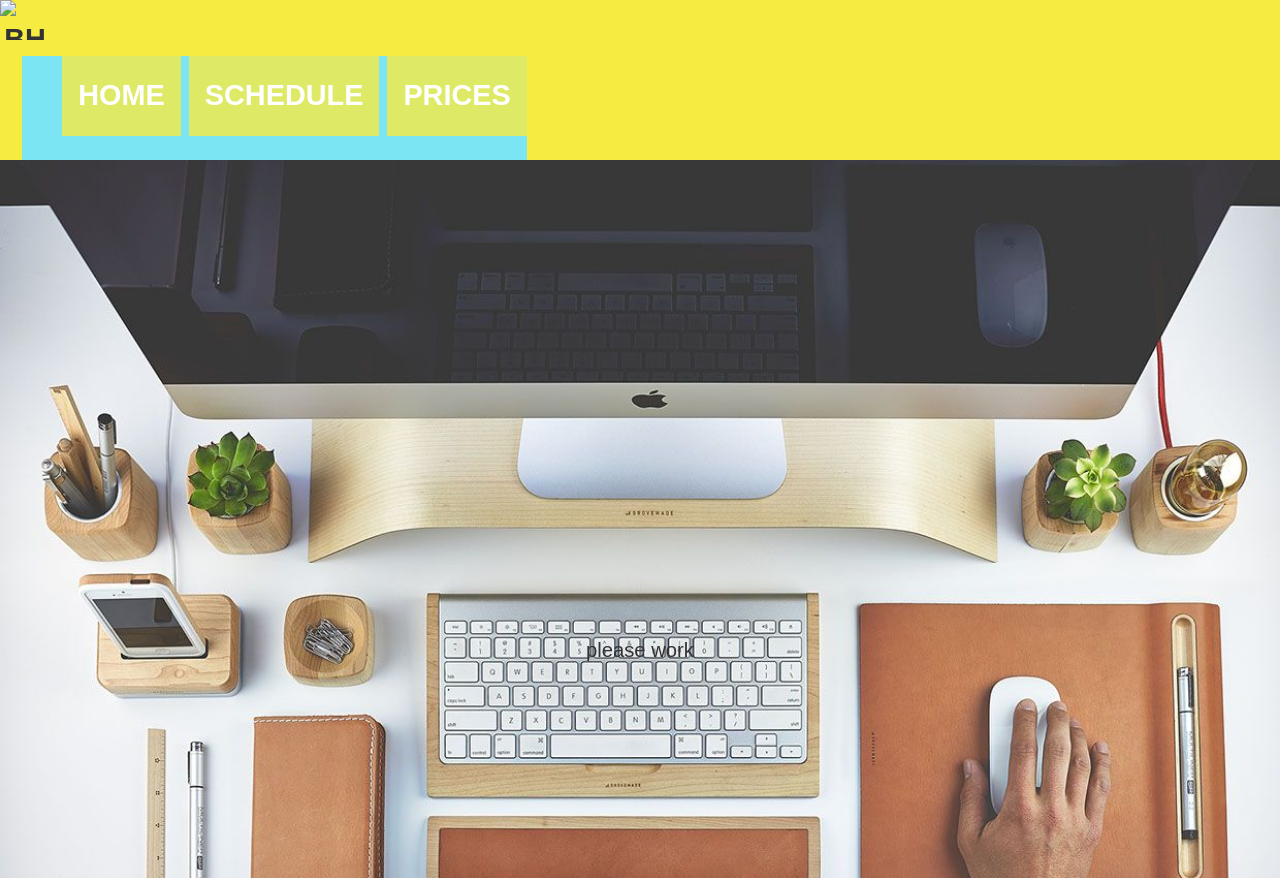
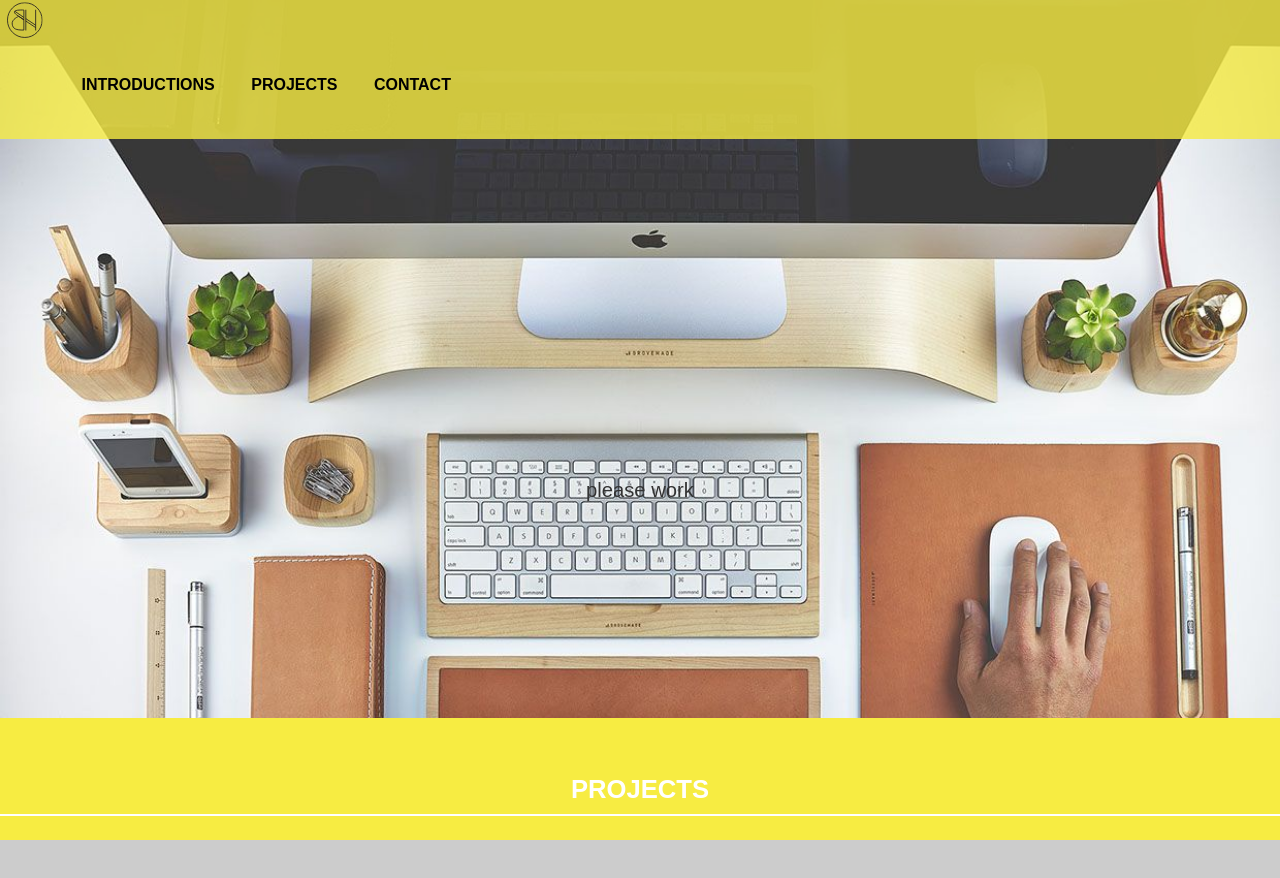
Before and after one commit to hbrittany/hbrittany.github.io, a plain HTML site: page index.html in a window 1280 px wide. Shown: the top 878 px of the page. Drawn offline with nearby package versions, Linux system fonts and the light colour scheme; placeholder pictures from the web are drawn by us; a script that the page names is missing.

```diff
--- a/css/main.css
+++ b/css/main.css
@@ -22,12 +22,23 @@ section {
 
 header {
 	background-color: rgba(247,236,66,0.8);
+	position: fixed;
+	z-index: 100;
+	width: 100%;
 }
 
 .nav-logo {
 	margin: 1 auto 1;
 	max-width: 50px;
 	visibility: hidden;
+	float: left;
+}
+
+.logo-wrapper {
+	margin: 0;
+	padding: 0;
+
+	font-size: 1em;
 }
 
 @media only screen and (min-width: 35em) {
@@ -68,15 +79,26 @@ header {
 	text-align:center;
 	color: #fff;
 	text-decoration: none;
-	background-color: rgba(247,236,66,0.8);
-	border-top: 1px solid #fff;
+	color: #000;
+
+	-webkit-box-shadow: inset 0px 0px 0px 0px #fff;
+	-moz-box-shadow: inset 0px 0px 0px 0px #fff;
+	-ms-box-shadow: inset 0px 0px 0px 0px #fff;
+	-o-box-shadow: inset 0px 0px 0px 0px #fff;
+	box-shadow: inset 0px 0px 0px 0px #fff;
 	/* border-width || border-style || border-color */
 }
 
 .nav a:hover,
 .nav a:focus,
 .nav a:active{
-	background-color: rgba(247,236,66,0.8);
+	-webkit-box-shadow: inset 0px 0px 0px 4px #fff;
+	-moz-box-shadow: inset 0px 0px 0px 4px #fff;
+	-ms-box-shadow: inset 0px 0px 0px 4px #fff;
+	-o-box-shadow: inset 0px 0px 0px 4px #fff;
+	box-shadow: inset 0px 0px 0px 4px #fff;
+
+	color: #fff;
 }
 
 	/* Toggle Nav*/
@@ -115,8 +137,8 @@ header {
 
 @media only screen and (min-width: 35em){
 	.nav{
-		background-color:#7BE5F4;
 		text-align: center;
+		float: right;
 		position:inherit;
 		margin-top:1rem;
 	}
--- a/index.html
+++ b/index.html
@@ -34,14 +34,14 @@
 
 </head>
 
-		<header>
-			<h1 class="push-0"><img class="img-flex nav-logo" src="images/bh-logo.svg" alt="BH Logo">
+		<header id="intro">
+			<h1 class="push-0 logo-wrapper"><img class="img-flex nav-logo" src="images/logo.svg" alt="BH Logo">
 			<a href="#nav" class="nav-btn hide-text" data-stat="inactive">Navigation</a>
 			<nav class="nav nav-top" data-state="collapsed">
 				<ul>
-					<li><a href="index.html">Home</a></li>
-					<li><a href="schedule.html">Schedule</a></li>
-					<li><a href="prices.html">Prices</a></li>
+					<li><a href="#intro">Introductions</a></li>
+					<li><a href="#projects">Projects</a></li>
+					<li><a href="#contact">Contact</a></li>
 				</ul>
 			</nav>
 
@@ -54,7 +54,7 @@
 	<p class="giga">please work</p>
 </section>
 
-<h2 class="section-heading">Projects</h2>
+<h2 id="projects" class="section-heading">Projects</h2>
 
 <section class="one-section">
 	<div class="blurb">
@@ -196,7 +196,7 @@
 	</div>
 </div>
 
-<h2 class="section-heading">Contact</h2>
+<h2 id="contact" class="section-heading">Contact</h2>
 
 <div class="data">
     <div class="data__item">
```
